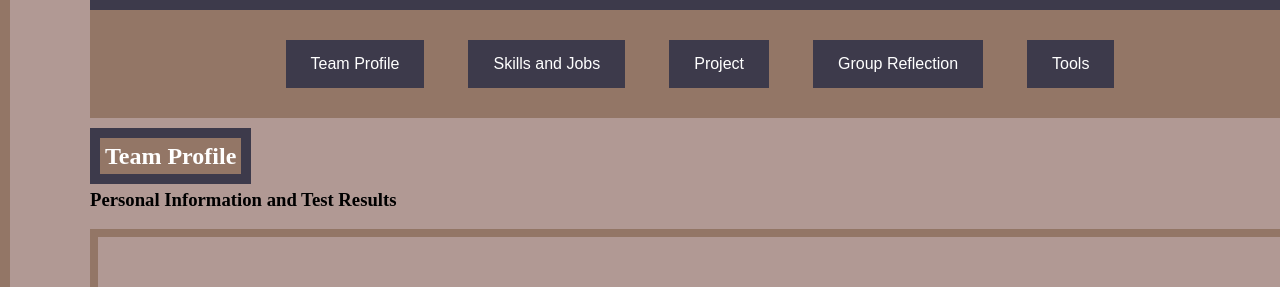
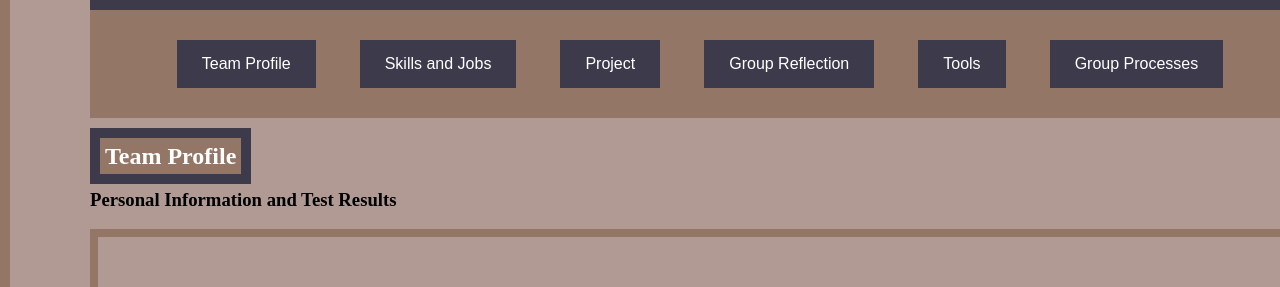
Before and after one commit to s3728629/WIPGroup-Assignment-2, a plain HTML site: page index.html in a window 1280 px wide. Shown: the part 100-387 px from the top of the page. Drawn offline with Linux system fonts and the light colour scheme.

Commit message:
Update index.html

```diff
--- a/index.html
+++ b/index.html
@@ -14,6 +14,7 @@
     <li><button class="button" type="button" onclick="window.location.href = 'Project.html';">Project</button></li>
     <li><button class="button" type="button" onclick="window.location.href = 'Group_Reflection.html';">Group Reflection</button></li>
     <li><button class="button" type="button" onclick="window.location.href = 'Tools.html';">Tools</button></li>
+    <li><button class="button" type="button" onclick="window.location.href = 'Group_Processes.html';">Group Processes</button></li>
   </ul>
 </div>
 </header>
```
